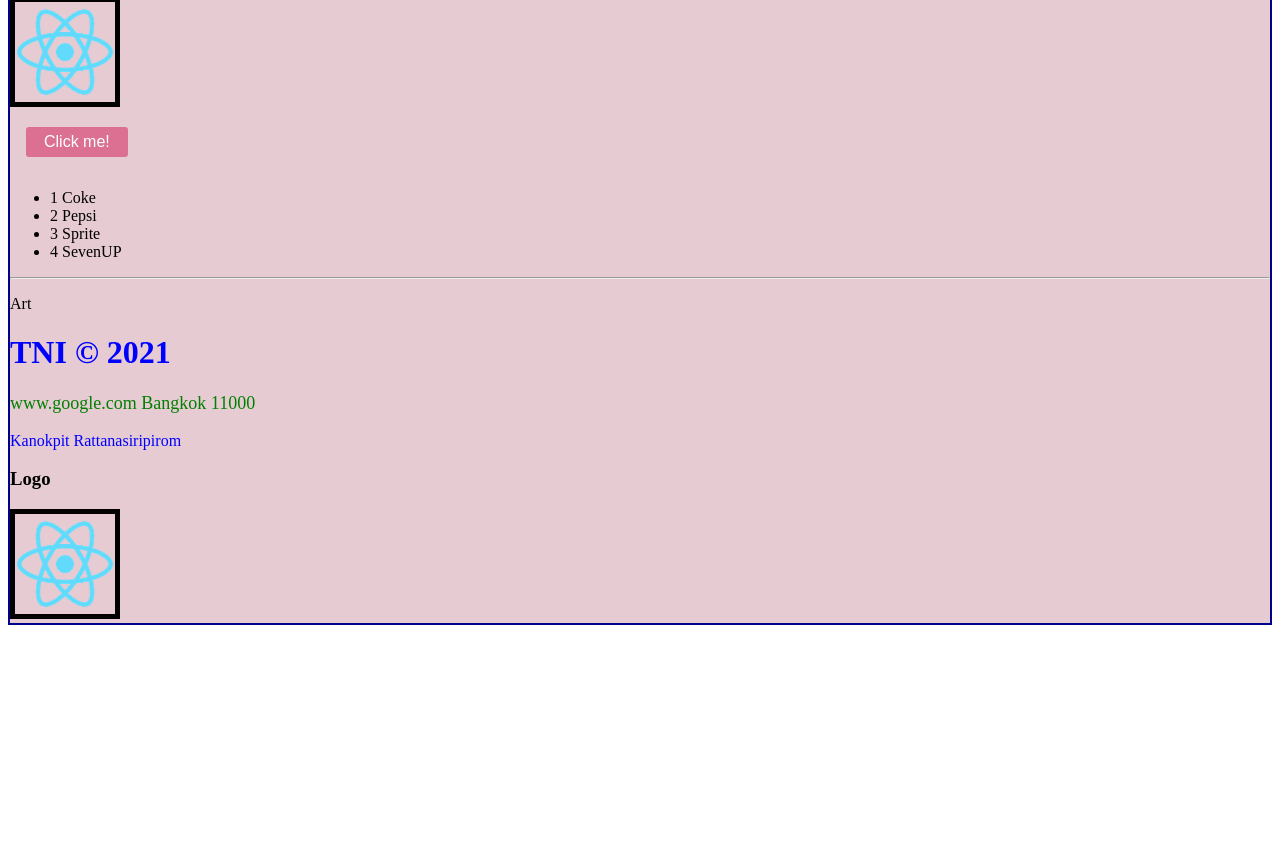
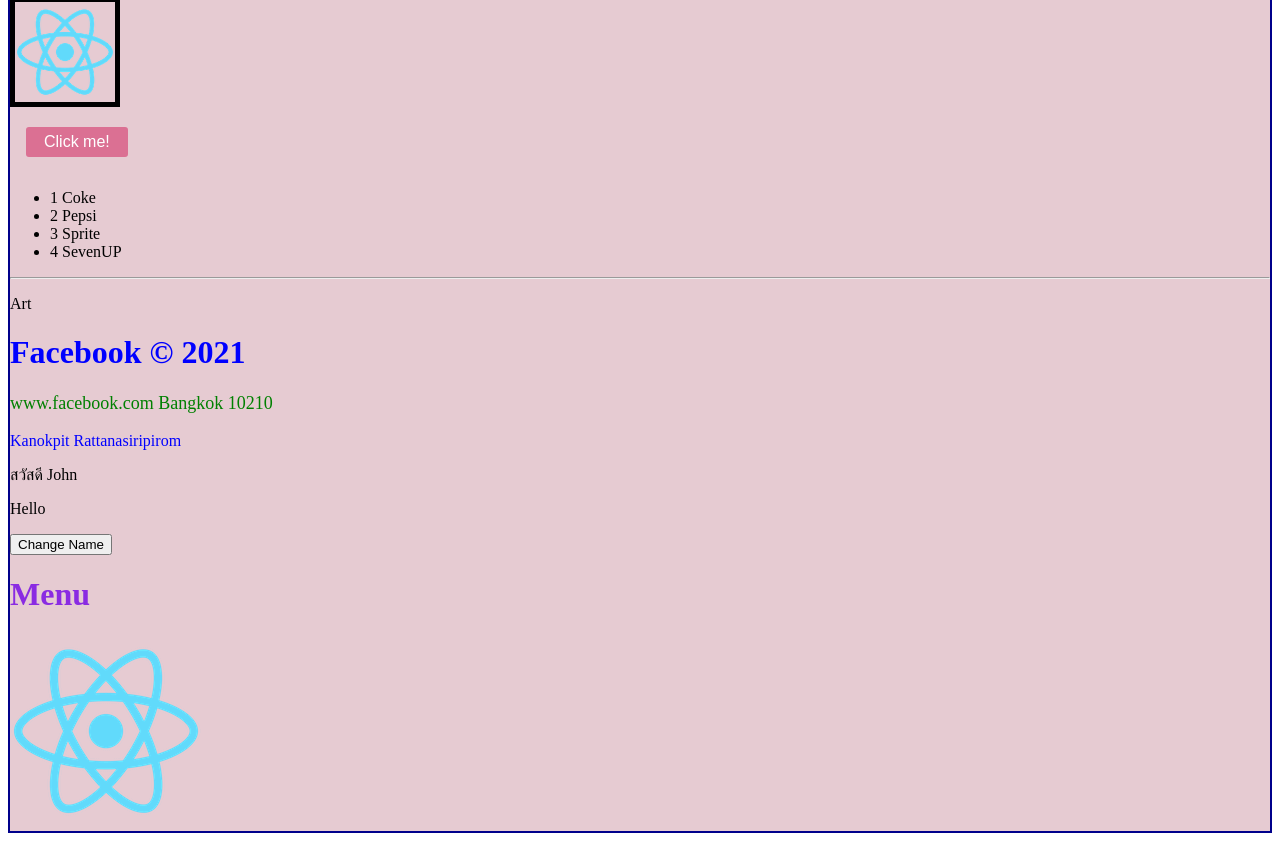
Before and after one commit to Kanokpit165/react-online, a React (Create React App) app: page / in a window 1280 px wide. Shown: the part 489-1330 px from the top of the page. Before the commit the page ends 1122 px from the top, so only its background shows below. Built offline with nearby package versions, Linux system fonts and the light colour scheme.

Commit message:
Workshop Day 4

```diff
--- a/src/App.js
+++ b/src/App.js
@@ -1,15 +1,18 @@
+import './App.css';
 import Footer from './components/Footer';
 import Header from './components/Header';
 import Logo from './components/Logo';
- import './App.css';
+import Menu from './components/Menu';
+import Sidebar from './components/Sidebar.js';
 
 function App() {
   return (
-    <div className = "logo">
+    <div className="logo">
       <Logo/>
       <Header/>
-    <Footer title = {"TNI"} website = {"www.google.com"} address = {"Bangkok"} postcode = {"11000"} isOpen></Footer>
-    <Logo/>
+      <Footer title="Facebook" website="www.facebook.com" address="Bangkok" postcode={10210} status={true} />
+      <Sidebar/>
+      <Menu/>
     </div>
   );
 }
--- a/src/components/Logo.js
+++ b/src/components/Logo.js
@@ -1,19 +1,23 @@
 import React from 'react'
- import {logo, title} from '../styles/style'
+import { logo , title } from './../styles/style'
+import useHover from '../hooks/useHover'
 
- const Logo = () =>{
+const Logo = () => {
 
-    const logoImage = './logo192.png'
-    // const logoImage = {
-    //     url : './logo192.png'
-    // }
-
-     return (
-         <div>
-             <h3 style={title}>Logo</h3>
-             {/* <img src={logoImage} width="100" alt='logo' /> */}
-             <img style={logo} src={logoImage} width="100" alt='logo' />
-         </div>
-     )
+    const [hover , mouseOver , mouseOut] = useHover()
+    // const logoImage = "./logo192.png"
+    const logoImage = {
+        url: './logo192.png'
     }
-    export default Logo;
+    return (
+        <div>
+            <h3 style={title}>Logo</h3>
+            {
+                hover ? <h3>Logo</h3> : null
+            }
+            {/* <img src={logoImage} width="100" alt="logo" /> */}
+            <img onMouseOut={mouseOut} onMouseOver={mouseOver} style={logo} src={logoImage.url} width="100" alt="logo" />
+        </div>
+    )
+}
+export default Logo
--- /dev/null
+++ b/src/components/Menu.js
@@ -0,0 +1,19 @@
+import React , { useState } from 'react'
+import useHover from '../hooks/useHover'
+
+function Menu() {
+
+    const [hover , mouseOver , mouseOut] = useHover()
+
+    return (
+        <div>
+            <h1>Menu</h1>
+            {
+                hover ? <h3>Welcome</h3> : null
+            }
+            <img onMouseOut={mouseOut} onMouseOver={mouseOver} src="./logo192.png" alt="logo"/>
+        </div>
+    )
+}
+
+export default Menu
--- /dev/null
+++ b/src/components/Sidebar.js
@@ -0,0 +1,40 @@
+import React, { useState , useEffect } from 'react'
+
+const Sidebar = () => {
+
+    let [fullName , setFullname] = useState('John')
+    const [isShow , setIsShow] = useState(true)
+
+    const changeName = () => {
+        setFullname('Marry')
+        setIsShow(false)
+    }
+
+    useEffect(()=>{
+        console.log("sidebar useEffect")
+    })
+
+    useEffect(()=>{
+        console.log("sidebar useEffect one time only")
+    },[])
+
+    useEffect(()=>{
+        console.log("sidebar useEffect fullname")
+    },[fullName])
+
+    return (
+        <>
+            <p>สวัสดี {fullName}</p>
+                {
+                    isShow === true ? (
+                        <p>Hello</p>
+                    ) : (
+                        <p>World</p>
+                    )
+                }
+            <button onClick={changeName}>Change Name</button>
+        </>
+    )
+}
+
+export default Sidebar;
--- /dev/null
+++ b/src/hooks/useHover.js
@@ -0,0 +1,17 @@
+import React , { useState } from 'react'
+
+function useHover(){
+    const [hover , setHover] = useState()
+
+    const mouseOver = () => {
+       setHover(true)
+    }
+
+    const mouseOut = () => {
+        setHover(false)
+    }
+
+    return [hover , mouseOver , mouseOut]
+}
+
+export default useHover
```
Also changed, not shown: src/components/Menu_Version1.js (added, +26 -0 lines). Lines whose indentation alone changed are shown as unchanged.
